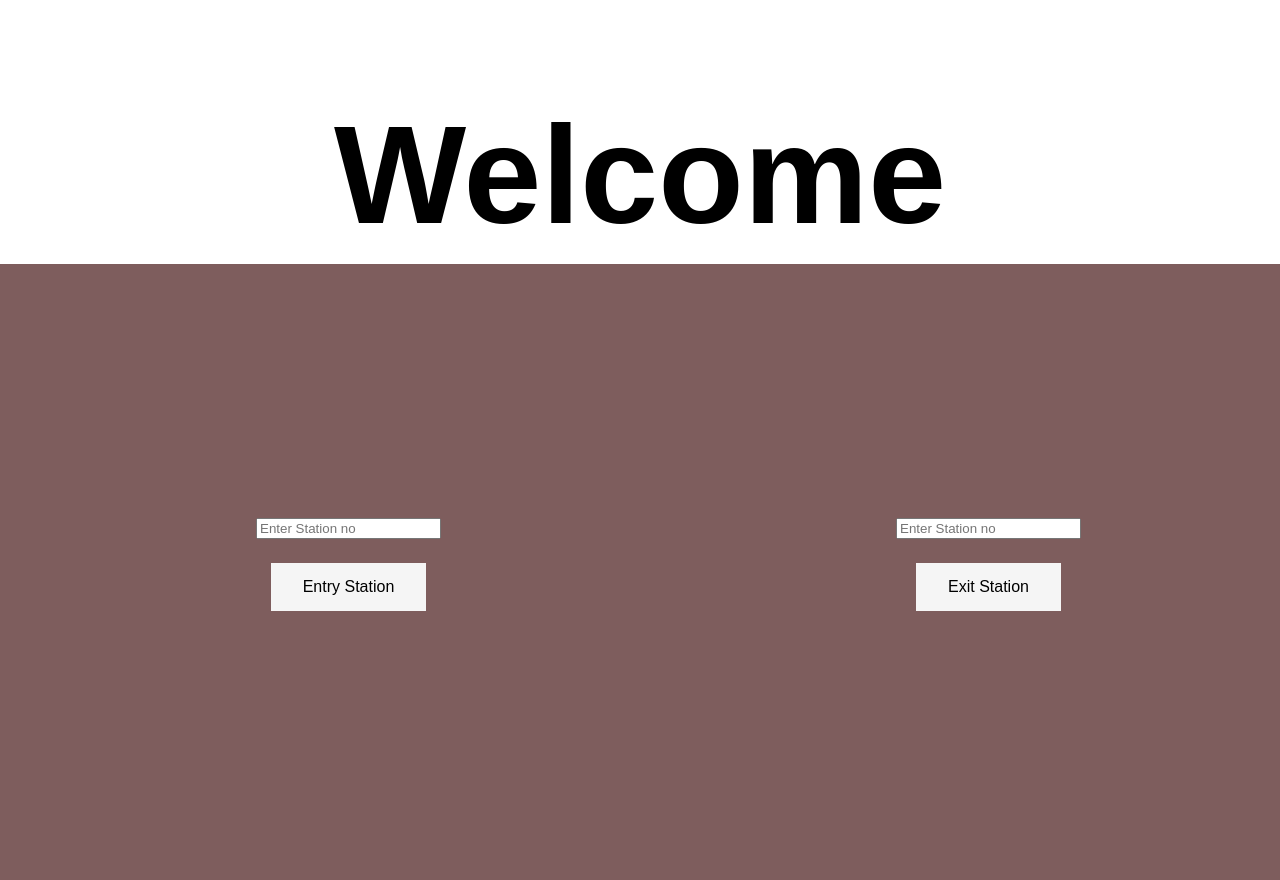
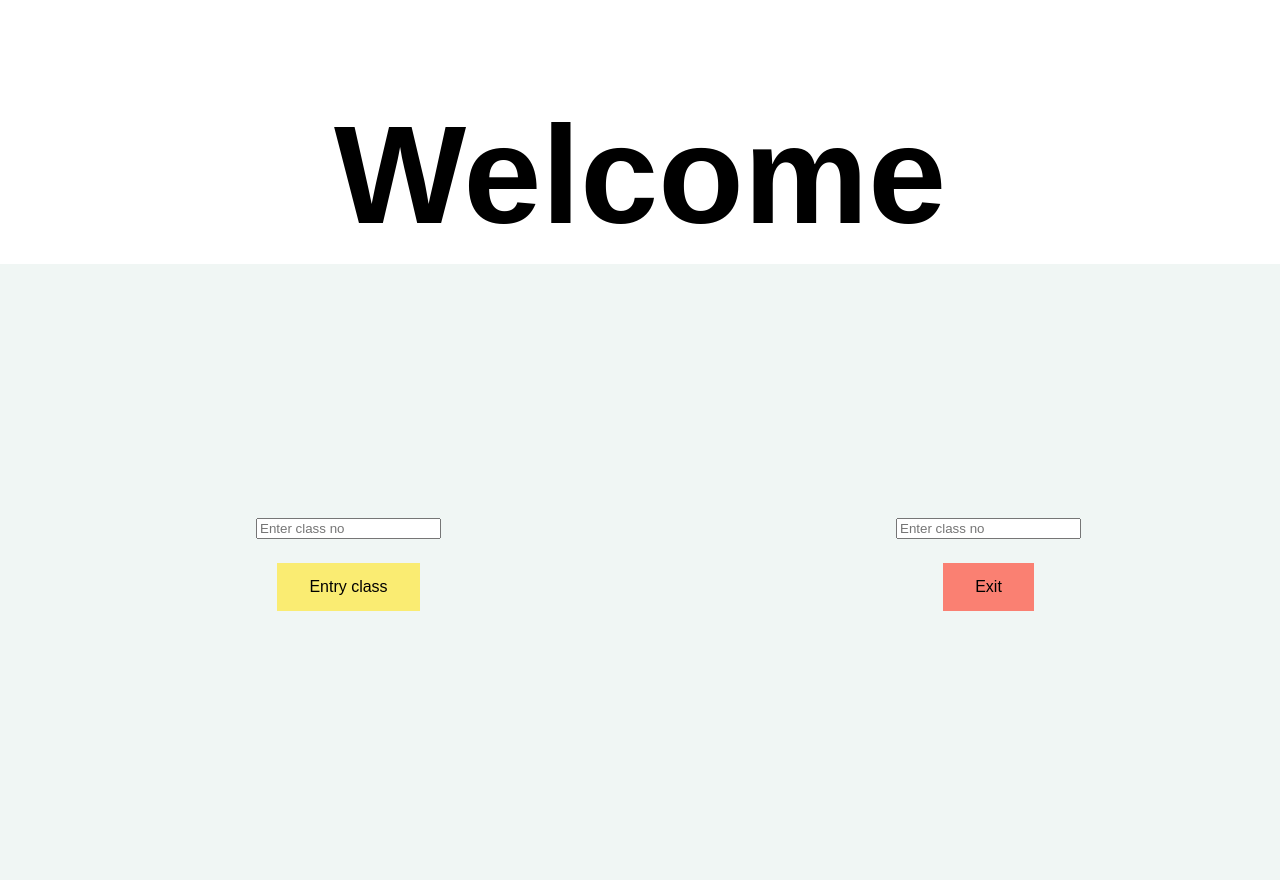
Before and after one commit to sanyam1992000/Late-checker, a Django app: page / in a window 1280 px wide. Run offline with Django 3.2, Linux system fonts and the light colour scheme.

Commit message:
new changes

```diff
--- a/core/models.py
+++ b/core/models.py
@@ -12,6 +12,9 @@ class Person(models.Model):
 
     def __str__(self):
         return self.name
+
+    class Meta:
+        ordering = ['uid']
 
 
 class Gate(models.Model):
--- a/core/views.py
+++ b/core/views.py
@@ -12,6 +12,7 @@ from . import models
 # Create your views here.
 
 base_dir =settings.MEDIA_ROOT
+
 
 def home(request):
 
@@ -31,6 +32,7 @@ def home(request):
             pass
     return render(request, 'core/index.html')
 
+
 def check_time_status(entry_time, time):
     if entry_time<time:
         return 'late'
@@ -38,6 +40,7 @@ def check_time_status(entry_time, time):
         return 'on time'
     else:
         return 'early'
+
 
 def StationEntryView(request, no):
     start_time = models.Timing.objects.all().first().start
@@ -56,7 +59,7 @@ def StationEntryView(request, no):
             return redirect('core:gate_exit', exit)
         except:
             pass
-    Gate = models.Gate.objects.get(no=no)
+    gate = models.Gate.objects.get(no=no)
     pics = list(models.Person.objects.all().values_list('pic', flat=True))
     known_face_names = list(models.Person.objects.all().values_list('name', flat=True))
     uids = list(models.Person.objects.all().values_list('uid', flat=True))
@@ -106,11 +109,11 @@ def StationEntryView(request, no):
                         name = known_face_names[best_match_index]
                         uid = uids[best_match_index]
                         person = models.Person.objects.get(uid=uid)
-                        print(name, uid)
-                        print((start_time, timezone.now().time()))
+                        # print(name, uid)
+                        # print((start_time, timezone.now().time()))
                         entry_status = check_time_status(start_time, timezone.now().time())
-                        log = models.Log.objects.get_or_create(person=person, entry_gate=Gate, status=0, entry_status=entry_status)
-                        print(log)
+                        log = models.Log.objects.get_or_create(person=person, entry_gate=gate, status=0, entry_status=entry_status)
+                        # print(log)
                     face_names.append(name)
                     face_uids.append(uid)
             i += 1
@@ -189,63 +192,69 @@ def StationExitView(request, no):
         # Grab a single frame of video
         ret, frame = video_capture.read()
 
-        try:
-            # Resize frame of video to 1/4 size for faster face recognition processing
-            small_frame = cv2.resize(frame, (0, 0), fx=0.25, fy=0.25)
+        # try:
+        # Resize frame of video to 1/4 size for faster face recognition processing
+        small_frame = cv2.resize(frame, (0, 0), fx=0.25, fy=0.25)
 
-            # Convert the image from BGR color (which OpenCV uses) to RGB color (which face_recognition uses)
-            rgb_small_frame = small_frame[:, :, ::-1]
+        # Convert the image from BGR color (which OpenCV uses) to RGB color (which face_recognition uses)
+        rgb_small_frame = small_frame[:, :, ::-1]
 
-            # Only process every other frame of video to save time
-            if process_this_frame:
-                # Find all the faces and face encodings in the current frame of video
-                face_locations = face_recognition.face_locations(rgb_small_frame)
-                face_encodings = face_recognition.face_encodings(rgb_small_frame, face_locations)
+        # Only process every other frame of video to save time
+        if process_this_frame:
+            # Find all the faces and face encodings in the current frame of video
+            face_locations = face_recognition.face_locations(rgb_small_frame)
+            face_encodings = face_recognition.face_encodings(rgb_small_frame, face_locations)
 
-                face_names = []
-                face_uids = []
-                for face_encoding in face_encodings:
-                    # See if the face is a match for the known face(s)
-                    matches = face_recognition.compare_faces(known_face_encodings, face_encoding, tolerance=0.5)
-                    name = "Unknown"
-                    uid = -1
-                    face_distances = face_recognition.face_distance(known_face_encodings, face_encoding)
-                    best_match_index = np.argmin(face_distances)
-                    if matches[best_match_index]:
-                        name = known_face_names[best_match_index]
-                        uid = uids[best_match_index]
-                        person = models.Person.objects.get(name=name)
+            face_names = []
+            face_uids = []
+            for face_encoding in face_encodings:
+                # See if the face is a match for the known face(s)
+                matches = face_recognition.compare_faces(known_face_encodings, face_encoding, tolerance=0.5)
+                name = "Unknown"
+                uid = -1
+                face_distances = face_recognition.face_distance(known_face_encodings, face_encoding)
+                best_match_index = np.argmin(face_distances)
+
+                if matches[best_match_index]:
+                    name = known_face_names[best_match_index]
+                    uid = uids[best_match_index]
+                    person = models.Person.objects.get(uid=uid)
+                    # print('##################################')
+                    # print(person)
+
+                    try:
+                        log = models.Log.objects.get(person=person, status=0)
+                        log.exit_gate = gate
+                        log.exit_datetime = timezone.now()
+                        log.status = 1
+                        print(log)
+                        log.exit_status = check_time_status(end_time, timezone.now().time())
+                        log.save()
+
                         try:
-                            log = models.Log.objects.get(person=person, status=0)
-                            log.exit_gate = gate
-                            log.exit_datetime = timezone.now()
-                            log.status = 1
+                            subject = 'Thanks for Travelling in Yugant Express'
+                            message = person.name + ', thanks for travelling.\n From Gate : {} \n Entry time : {} \n To Gate : {}\n Exit Time : {} \n Your Fare : {}'.format(
+                                log.entry_station, log.entry_datetime, log.exit_station, log.exit_datetime, log.fare)
+                            from_email = settings.EMAIL_HOST_USER
+                            to_email = [person.email, 'sanyam1992000@gmail.com']
+                            email = EmailMessage(subject=subject, from_email=from_email, to=to_email, body=message)
+                            email.send()
+                            print("##############################")
+                            print('email sent')
+                        except:
+                            print("##############################")
+                            print('failed to send email')
+                            pass
+                    except:
+                        pass
+                # print(name)
+                face_names.append(name)
+                face_uids.append(uid)
+        i += 1
+        process_this_frame = not process_this_frame
 
-                            log.exit_status = check_time_status(end_time, timezone.now().time())
-                            log.save()
-                            try:
-                                subject = 'Thanks for Travelling in Yugant Express'
-                                message = person.name + ', thanks for travelling.\n From Gate : {} \n Entry time : {} \n To Gate : {}\n Exit Time : {} \n Your Fare : {}'.format(
-                                    log.entry_station, log.entry_datetime, log.exit_station, log.exit_datetime, log.fare)
-                                from_email = settings.EMAIL_HOST_USER
-                                to_email = [person.email]
-                                email = EmailMessage(subject=subject, from_email=from_email, to=to_email, body=message)
-                                email.send()
-                                # print('email sent')
-                            except:
-                                # print('failed to send email')
-                                pass
-                        except:
-                            # print('Chada hi nhi tha... cheating krta h yeh !! fine lo')
-                            pass
-                    # print(name)
-                    face_names.append(name)
-                    face_uids.append(uid)
-            i += 1
-            process_this_frame = not process_this_frame
-
-            # Display the results
-            for (top, right, bottom, left), name, uid in zip(face_locations, face_names, face_uids):
+        # Display the results
+        for (top, right, bottom, left), name, uid in zip(face_locations, face_names, face_uids):
                 # Scale back up face locations since the frame we detected in was scaled to 1/4 size
                 top *= 4
                 right *= 4
@@ -259,9 +268,9 @@ def StationExitView(request, no):
                 cv2.rectangle(frame, (left, bottom - 35), (right, bottom), (0, 0, 255), cv2.FILLED)
                 font = cv2.FONT_HERSHEY_DUPLEX
                 cv2.putText(frame, str(name + ':'+ str(uid)), (left + 6, bottom - 6), font, 1.0, (255, 255, 255), 1)
-        except:
-            # print("Cannot read frame")
-            pass
+        # except:
+        #     # print("Cannot read frame")
+        #     pass
         # Display the resulting image
         cv2.imshow('Video', frame)
 
--- a/project/settings.py
+++ b/project/settings.py
@@ -129,8 +129,8 @@ MEDIA_ROOT = os.path.join(BASE_DIR, 'media')
 
 EMAIL_HOST = 'smtp.gmail.com'
 EMAIL_PORT = 587
-EMAIL_HOST_USER = 'yugant35@gmail.com'
-EMAIL_HOST_PASSWORD = 'untbqqrcythqlkma'
+EMAIL_HOST_USER = 'sanyam30dav@gmail.com'
+EMAIL_HOST_PASSWORD = 's2ny2mmitt2l'
 EMAIL_USE_TLS = True
 EMAIL_USE_SSL = False
 EMAIL_BACKEND = 'django.core.mail.backends.smtp.EmailBackend'
--- a/templates/core/index.html
+++ b/templates/core/index.html
@@ -13,7 +13,7 @@
       }
       .heading{
         height:30%;
-        color: black;
+        color: #000000;
         font-size: 70px;
         font: 4vw;
       }
@@ -30,12 +30,12 @@
 
       .left {
         left: 0;
-        background-color: rgb(126, 93, 93);
+        background-color: rgb(240, 246, 244);
       }
 
       .right {
         right: 0;
-        background-color: rgb(126, 93, 93);
+        background-color: rgb(240, 246, 244);
       }
 
       .split .centered {
@@ -52,7 +52,7 @@
     }
 
     #b1 {
-        background-color: whitesmoke;
+        background-color: #faec72;
         border: none;
         padding: 15px 32px;
         text-align: center;
@@ -64,7 +64,7 @@
         color: black;
       }
     #b2 {
-        background-color: whitesmoke;
+        background-color: Salmon;
         border: none;
         color: black;
         padding: 15px 32px;
@@ -91,9 +91,9 @@
         <div class="centered">
             <form method="POST">
             {% csrf_token %}
-            <input type="text" name="first" id="first" placeholder="Enter Station no">
+            <input type="text" name="first" id="first" placeholder="Enter class no">
             <br/>
-            <button type="submit" id="b1" value="submit">Entry Station</button>
+            <button type="submit" id="b1" value="submit">Entry class</button>
         </form>
         </div>
       </div>
@@ -102,9 +102,9 @@
         <div class="centered">
             <form method="POST">
             {% csrf_token %}
-            <input type="text" name="second" id="second" placeholder="Enter Station no">
+            <input type="text" name="second" id="second" placeholder="Enter class no">
             <br/>
-            <button type="submit" id="b2" value="submit">Exit Station</button>
+            <button type="submit" id="b2" value="submit">Exit</button>
         </form>
         </div>
       </div>
```
Also changed, not shown: core/migrations/0009_auto_20200520_1500.py (added), db.sqlite3, media/images/IMG-20191214-WA0015.jpg (added), media/images/moni.jpg (added).
